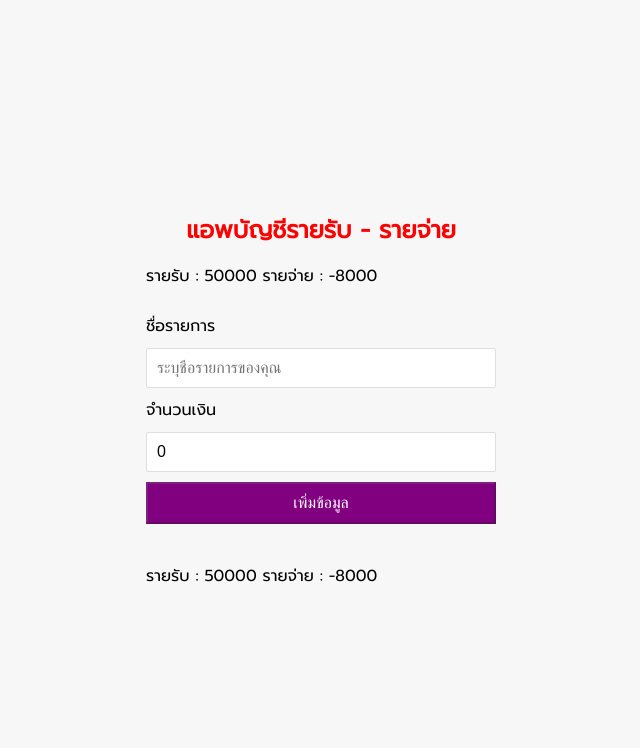
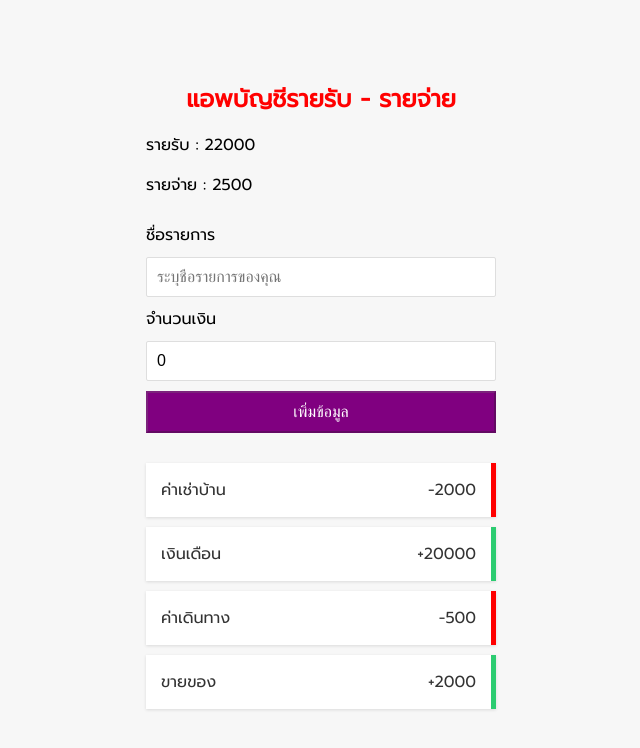
Before and after one commit to sarawuthjdp/demo-react, a React (Create React App) app: page / in a window 1280 px wide. Shown: the top 748 px of the page, without its empty margins (319-959 px from the left). Built offline with nearby package versions, Linux system fonts and the light colour scheme.

Commit message:
calculation

```diff
--- a/src/App.js
+++ b/src/App.js
@@ -1,4 +1,4 @@
-import { useState } from 'react'
+import { useEffect, useState } from 'react'
 import Transaction from "./Component/Transaction";
 import FormComponent from "./Component/FormComponent";
 import './App.css'
@@ -6,13 +6,25 @@ import DataContext from './data/DataContext';
 import ReportComponent from './Component/ReportComponent';
 function App() {
   const design = { color: "red", textAlign: "center", fontSize: "1.5rem" };
-  const [items, setItems] = useState([])
   const onAddNewItem = (newItems)=>{
     setItems([newItems,...items]);
   }
+  const initState = [
+    {id:1,title:"ค่าเช่าบ้าน",amount:-2000},
+    {id:2,title:"เงินเดือน",amount:20000},
+    {id:3,title:"ค่าเดินทาง",amount:-500},
+    {id:4,title:"ขายของ",amount:2000}
+  ]
+  const [items, setItems] = useState(initState)
 
+  const [reportIncome,setReportIncome] = useState(0)
+  const [reportExpense,setReportExpense] = useState(0)
+  useEffect(()=>{
+    setReportIncome(items.map(items=>items.amount).filter(item=>item>0).reduce((total,curr)=>total+=curr,0))
+    setReportExpense(items.map(items=>items.amount).filter(item=>item<0).reduce((total,curr)=>total+=curr,0)*-1)
+  },[items]);
   return (
-    <DataContext.Provider value={{income:50000,expense:-8000}}>
+    <DataContext.Provider value={{income:reportIncome,expense:reportExpense}}>
       <div div className='container'>
         <h1 style={design}>แอพบัญชีรายรับ - รายจ่าย</h1>
         <ReportComponent/>
--- a/src/Component/ReportComponent.js
+++ b/src/Component/ReportComponent.js
@@ -5,7 +5,8 @@ const ReportComponent = ()=>{
     const {income, expense} = useContext(DataContext);
     return (
         <div>
-            <p>รายรับ : {income} รายจ่าย : {expense}</p>
+            <p>รายรับ : {income}</p>
+            <p>รายจ่าย : {expense}</p>
         </div>
     )
 }
--- a/src/Component/Transaction.js
+++ b/src/Component/Transaction.js
@@ -1,16 +1,12 @@
-import { useContext } from "react";
-import DataContext from "../data/DataContext";
 import Item from "./Item";
 import "./Transaction.css";
 const Transaction = (props) => {
   const {items} = props;
-  const {income, expense} = useContext(DataContext);
   return (
     <>
       <ul className="item-list">
         {items.map((element)=><Item {...element} key={element.id}></Item>)}
       </ul>
-      <p>รายรับ : {income} รายจ่าย : {expense}</p>
     </>
   );
 };
```
